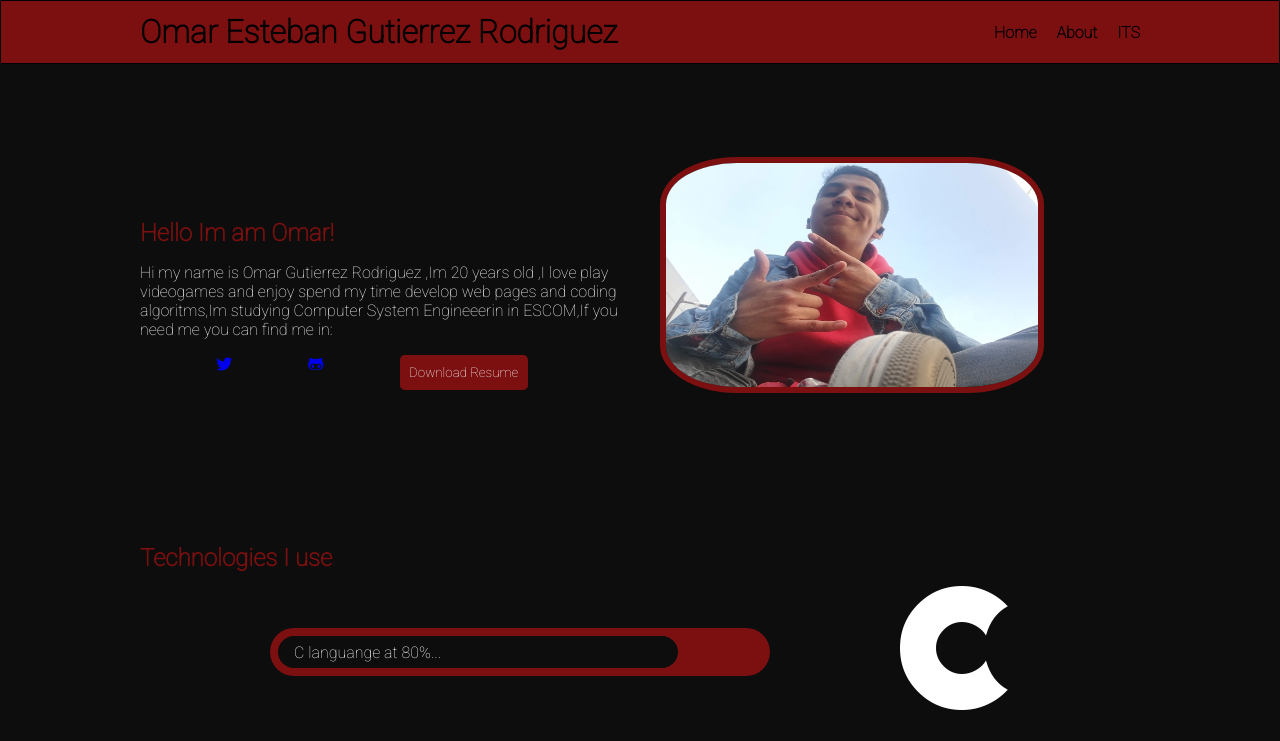
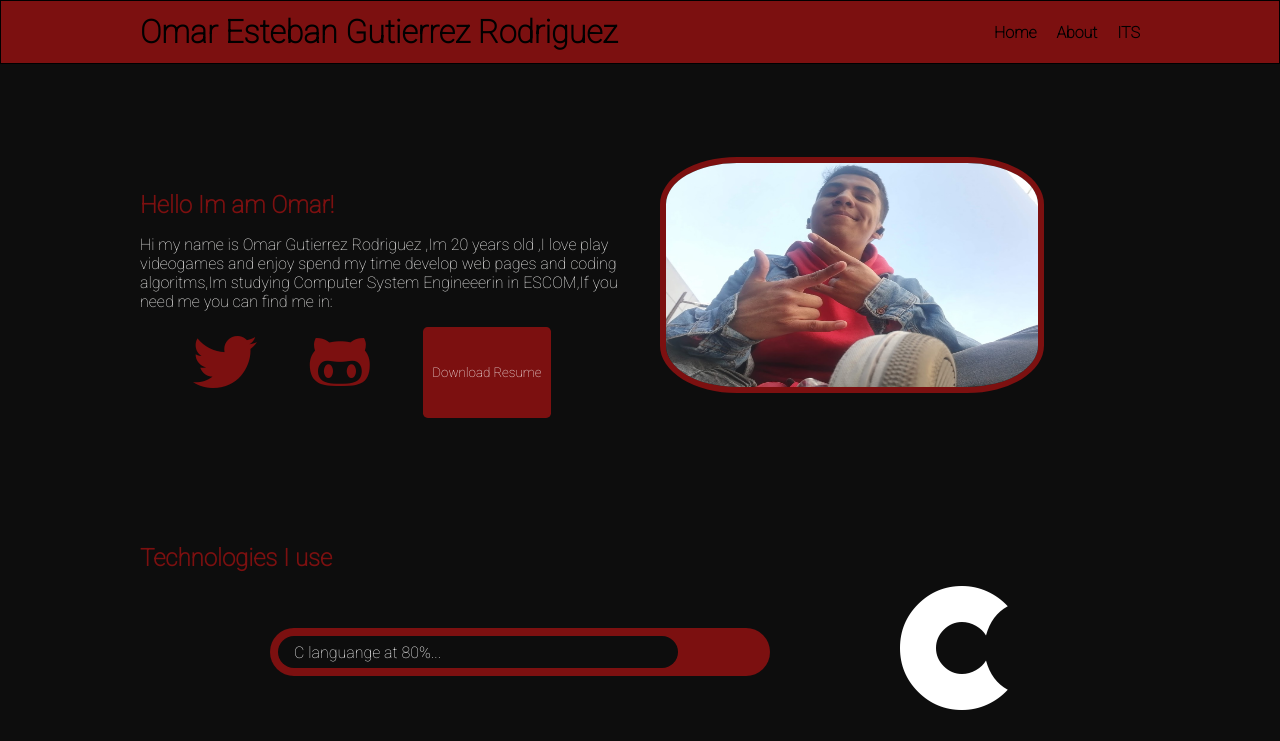
Before and after one commit to OmarDevEst/Portfolio, a website built with Parcel: page index.html in a window 1280 px wide. Shown: the top 741 px of the page. Built offline with nearby package versions, Linux system fonts and the light colour scheme.

Commit message:
Acabamos

```diff
--- a/scsss/_about.scss
+++ b/scsss/_about.scss
@@ -6,13 +6,13 @@
      justify-content: space-between;
      align-items: center;
      height: 30rem;
-    color :#fffefd;
+     color :#fffefd;
     ;
 
         .info{
             width: 48%;
             h2{
-                color:#7c1010;
+                color:#7c1010;;
                 margin-bottom: 1rem;
             }
 
@@ -25,11 +25,11 @@
                 display:flex;
                 justify-content: space-evenly;
 
-                .p{
-                    .a{
+                p{
+                    a{
+                        font-size: 4rem;
+                        text-decoration:none;
                         color:#7c1010;
-                        text-decoration:none;
-                        font-size: 2rem;
                     }
                 }
 
```
Also changed, not shown: 2 other files.
